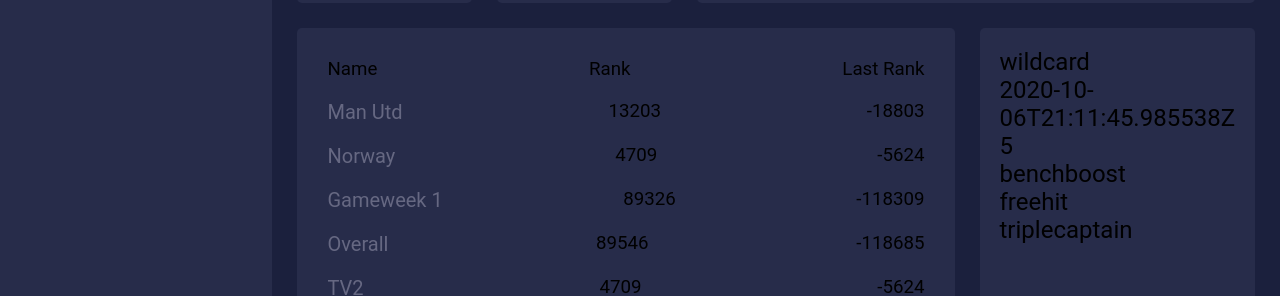
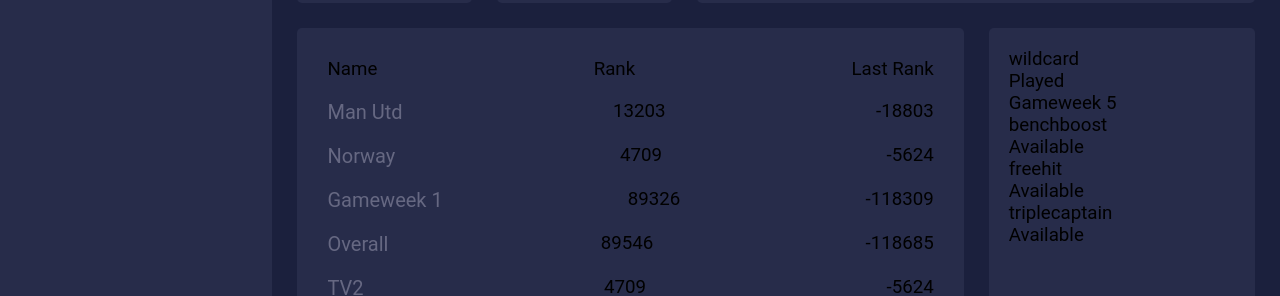
Before and after one commit to nesadrian/fpl-analysis-tool, a Vue app: page / in a window 1280 px wide. Shown: the part 422-718 px from the top of the page. Built offline with nearby package versions, Linux system fonts and the light colour scheme; no server answers.

Commit message:
Add chip conditional rendering

```diff
--- a/src/components/Chip.vue
+++ b/src/components/Chip.vue
@@ -1,7 +1,17 @@
 <template>
-  <h1>{{ name }}</h1>
-  <h1>{{ timePlayed }}</h1>
-  <h1>{{ gameweekPlayed }}</h1>
+  <template v-if="timePlayed">
+    <section className="chip-container">
+      <h1>{{ name }}</h1>
+      <h1>Played</h1>
+      <h1>Gameweek {{ gameweekPlayed }}</h1>
+    </section>
+  </template>
+  <template v-else>
+    <section className="chip-container">
+      <h1>{{ name }}</h1>
+      <h1>Available</h1>
+    </section>
+  </template>
 </template>
 
 <script>
```
